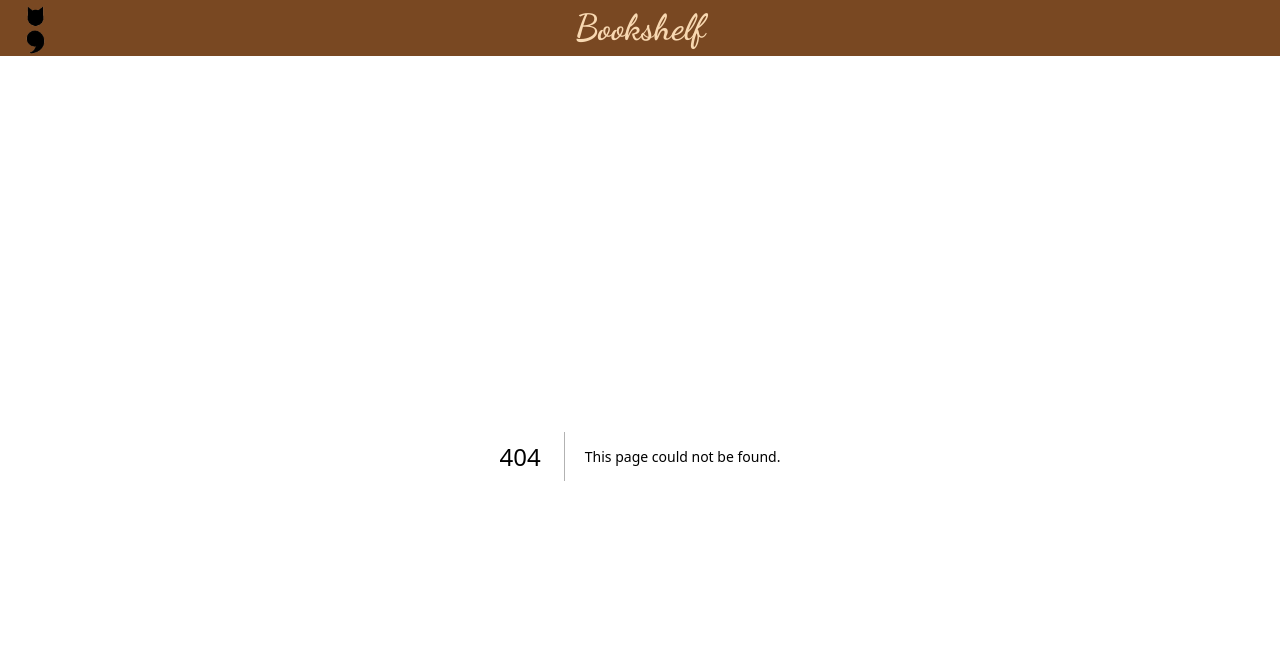
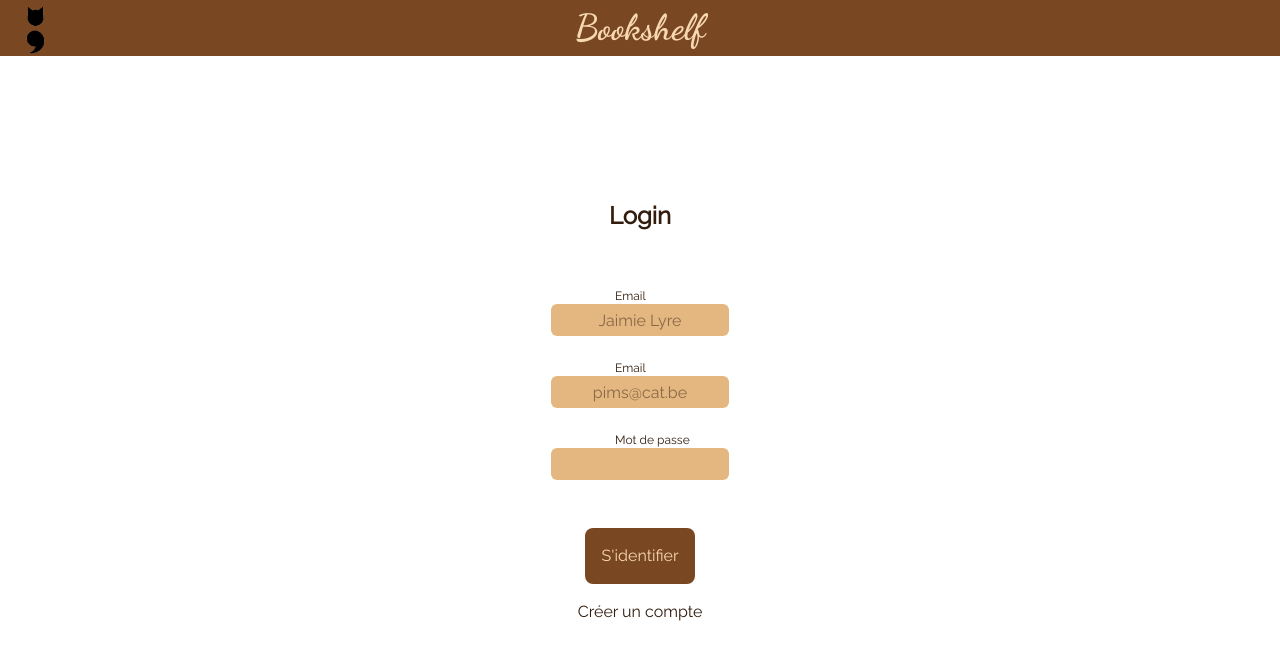
Before and after one commit to MagalyFernandezGarcia/bookshelf-Next, a Next.js app: page /account in a window 1280 px wide. Before the commit this address had no page. Shown: the top 656 px of the page. Built offline with nearby package versions, Linux system fonts and the light colour scheme.

Commit message:
working on the login and account page

```diff
--- /dev/null
+++ b/app/account/page.tsx
@@ -0,0 +1,51 @@
+import Link from "next/link"
+import { useForm } from "react-hook-form";
+
+const Account = ()=>{
+    const { register, handleSubmit } = useForm({});
+    return(
+        <div className="flex flex-col justify-center items-center mt-36">
+        <h2 className="text-2xl font-bold">Login</h2>
+      <form action=""  className="flex flex-col justify-center items-center mt-8">
+      <div className="flex flex-col mt-6">
+          <label htmlFor="name" className="text-xs ps-16  ">
+            Email
+          </label>{" "}
+          <input
+            type="text"
+            placeholder="Jaimie Lyre"
+            className=" bg-[#E4B781] placeholder-[#311C0D] placeholder-opacity-50 h-8 text-center rounded-md w-full"
+            {...register("email")}
+          />
+        </div>
+        <div className="flex flex-col mt-6">
+          <label htmlFor="email" className="text-xs ps-16  ">
+            Email
+          </label>{" "}
+          <input
+            type="mail"
+            placeholder="pims@cat.be"
+            className=" bg-[#E4B781] placeholder-[#311C0D] placeholder-opacity-50 h-8 text-center rounded-md w-full"
+            {...register("email")}
+          />
+        </div>
+        <div className="flex flex-col mt-6">
+          <label htmlFor="password" className="text-xs ps-16  ">
+            Mot de passe
+          </label>{" "}
+          <input
+            type="text"
+
+            className=" bg-[#E4B781] placeholder-[#311C0D] placeholder-opacity-50 h-8 text-center rounded-md w-full"
+            {...register("password")}
+          />
+        </div>
+
+
+        <button type="submit" className="mt-12 bg-[#794822] p-4 rounded-lg text-[#F8D8B1]">S'identifier</button>
+        <Link href="/account" className="mt-4">Créer un compte</Link>
+      </form>
+    </div>
+    )
+}
+export default Account
--- a/app/login/page.tsx
+++ b/app/login/page.tsx
@@ -1,27 +1,48 @@
 "use client";
 
-import InputStyle from "@/components/InputStyle";
-import { register } from "module";
-import { useForm } from "react-hook-form";
+
+import Link from "next/link";
+import { SubmitHandler, useForm } from "react-hook-form";
+import { UserRegistration } from "../types/User";
 
 export default function Login() {
-  const { register, handleSubmit } = useForm({});
+  const { register, handleSubmit } = useForm<UserRegistration>({});
+
+
+  const onSubmit: SubmitHandler<UserRegistration> = async (data) => {
+    console.log(data);
+
+	};
   return (
     <div className="flex flex-col justify-center items-center mt-36">
         <h2 className="text-2xl font-bold">Login</h2>
-      <form action=""  className="flex flex-col justify-center items-center mt-8">
+      <form action=""  className="flex flex-col justify-center items-center mt-8" onSubmit={handleSubmit(onSubmit)}>
         <div className="flex flex-col mt-6">
-          <label htmlFor="email" className="text-xs ps-16  ">
+          <label htmlFor="mail" className="text-xs ps-16  ">
             Email
           </label>{" "}
           <input
             type="mail"
             placeholder="pims@cat.be"
             className=" bg-[#E4B781] placeholder-[#311C0D] placeholder-opacity-50 h-8 text-center rounded-md w-full"
-            {...register("email")}
+            {...register("mail")}
           />
         </div>
+        <div className="flex flex-col mt-6 ">
+          <label htmlFor="password" className="text-xs ps-16 ">
+            Mot de passe
+          </label>{" "}
+          <input
+            type="text"
+
+            className=" bg-[#E4B781] placeholder-[#311C0D] placeholder-opacity-50 h-8 text-center rounded-md w-full"
+            {...register("password")}
+          />
+        </div>
+
+
         <button type="submit" className="mt-12 bg-[#794822] p-4 rounded-lg text-[#F8D8B1]">S'identifier</button>
+        <Link href="/account" className="mt-4">Créer un compte</Link>
       </form>
     </div>
   );
--- /dev/null
+++ b/app/types/User.ts
@@ -0,0 +1,22 @@
+import { z } from "zod"
+
+export type NewUser ={
+    name: string
+    password: string
+    mail: string
+}
+
+export type User = NewUser & {
+    id: number
+
+}
+export type UserRegistration ={
+    password: string,
+    mail: string
+}
+
+export const AuthorSchema = z.object({
+  name: z.string().min(1),
+}).strict();
+
+export type CreateAuthor = z.infer<typeof AuthorSchema>;
```
Also changed, not shown: 1 other file (tests, documents, lock files or other folders).
